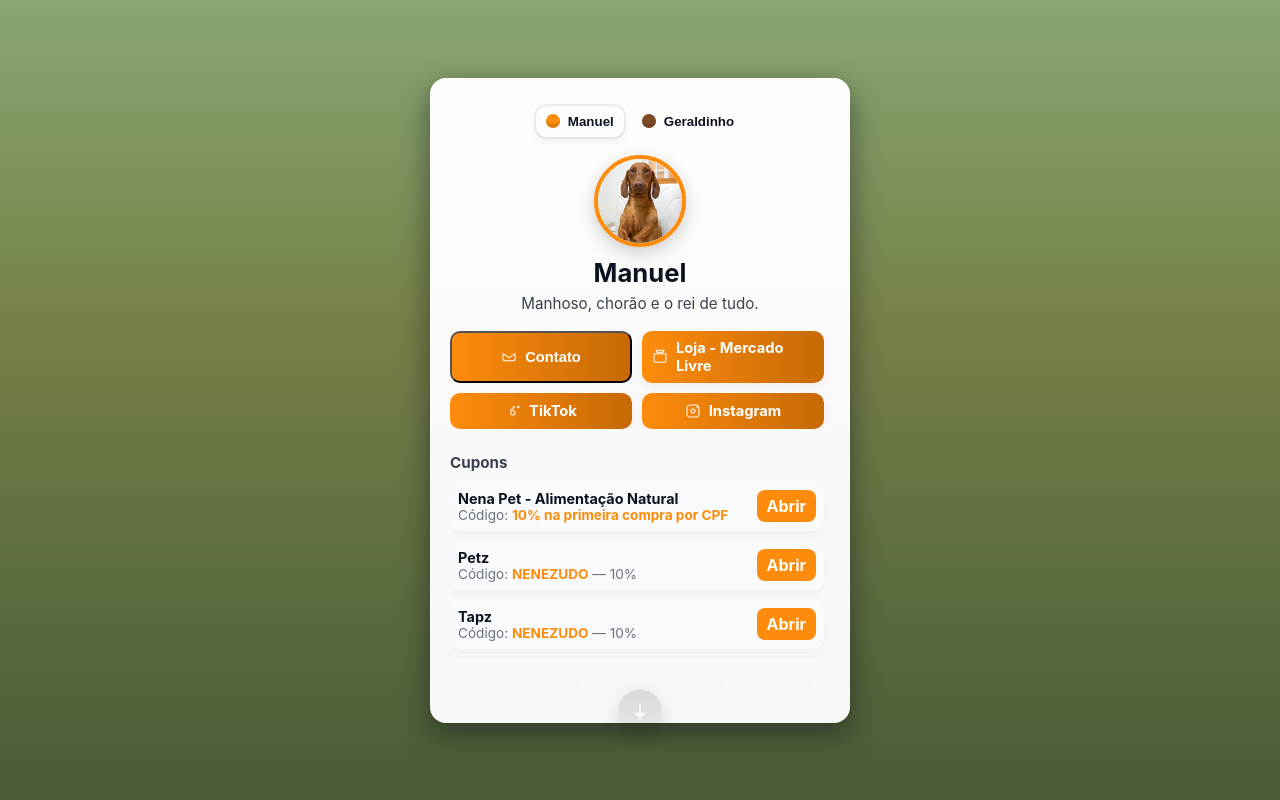
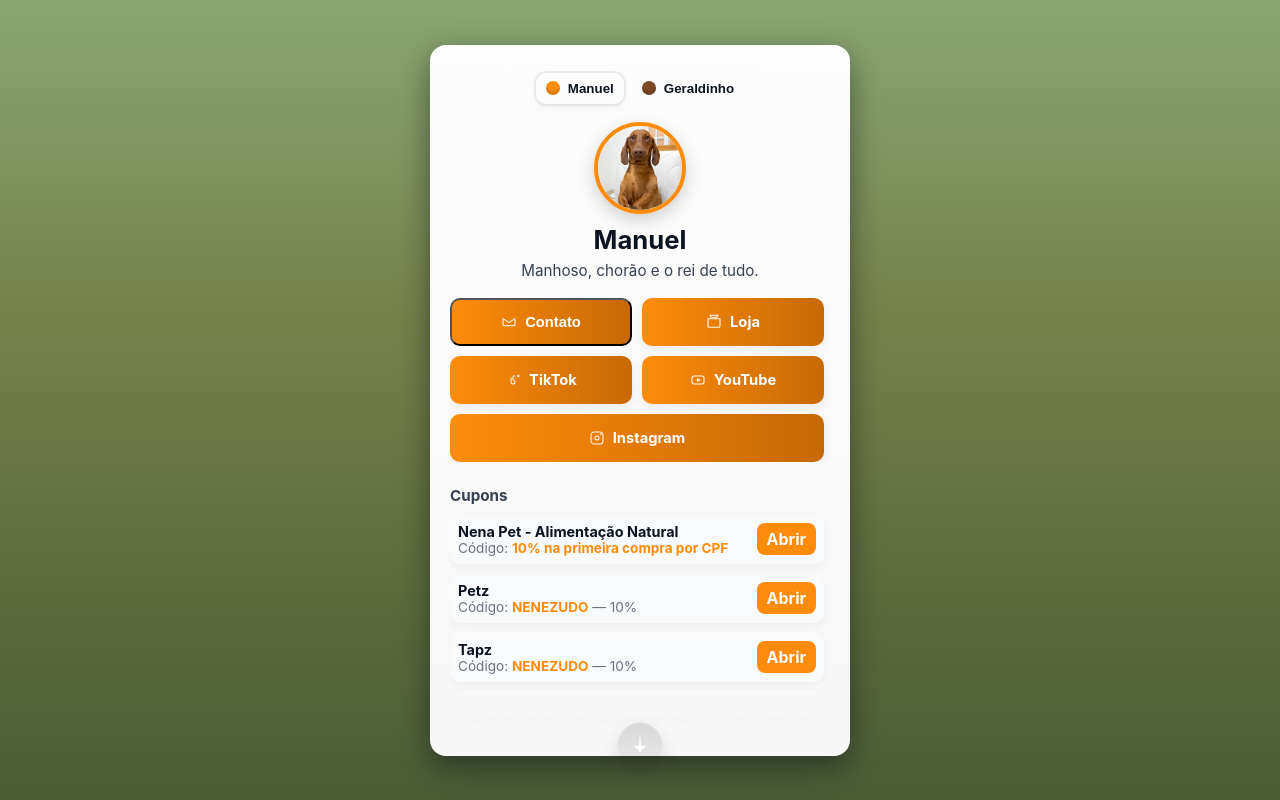
Before and after one commit to rogerit4iot/manuelegeraldinho, a React (Vite) app: page / in a window 1280 px wide. Shown: the top 800 px of the page. Built offline with nearby package versions, Linux system fonts and the light colour scheme; no server answers.

Commit message:
Adicionado youtube e ajustado layout

```diff
--- a/src/App.jsx
+++ b/src/App.jsx
@@ -25,9 +25,10 @@ export default function App(){
 
   const links = [
     { label: 'Contato', href: 'mailto:manueldaaventura@gmail.com' },
-    { label: 'Loja - Mercado Livre', href: 'https://www.mercadolivre.com.br/social/nnzd' },
+    { label: 'Loja', href: 'https://www.mercadolivre.com.br/social/nnzd' },
     { label: 'TikTok', href: 'https://www.tiktok.com/@manuel.da.aventura' },
-    { label: 'Instagram', href: 'https://www.instagram.com/manuel_geraldinho/' }
+    { label: 'YouTube', href: 'https://www.youtube.com/@manuel_geraldinho' },
+    { label: 'Instagram', href: 'https://www.instagram.com/manuel_geraldinho/', fullWidth: true }
   ]
 
   const [toast, setToast] = useState(null)
@@ -131,6 +132,9 @@ export default function App(){
                 case 'tiktok': return (
                   <svg className="icon" viewBox="0 0 24 24" xmlns="http://www.w3.org/2000/svg" fill="none" stroke="currentColor" strokeWidth="1.6" strokeLinecap="round" strokeLinejoin="round"><path d="M9 9v6a3 3 0 1 0 3-3V6h3"/><circle cx="20" cy="6" r="1"/></svg>
                 )
+                case 'youtube': return (
+                  <svg className="icon" viewBox="0 0 24 24" xmlns="http://www.w3.org/2000/svg" fill="none" stroke="currentColor" strokeWidth="1.6" strokeLinecap="round" strokeLinejoin="round"><rect x="3" y="6" width="18" height="12" rx="3"/><polygon points="11 10 15 12 11 14 11 10"/></svg>
+                )
                 case 'instagram': return (
                   <svg className="icon" viewBox="0 0 24 24" xmlns="http://www.w3.org/2000/svg" fill="none" stroke="currentColor" strokeWidth="1.6" strokeLinecap="round" strokeLinejoin="round"><rect x="3" y="3" width="18" height="18" rx="5"/><circle cx="12" cy="12" r="3"/><circle cx="17.5" cy="6.5" r="0.5"/></svg>
                 )
@@ -140,7 +144,12 @@ export default function App(){
 
             if(isMail){
               return (
-                <button key={key} className="btn btn-copy" onClick={(e)=>{ handleCopyEmail(e, l.href); sendAnalytics('contact_copy', {link: l.href}) }} aria-label={`Copiar email ${l.href}`}>
+                <button
+                  key={key}
+                  className={`btn btn-copy ${l.fullWidth ? 'btn-wide' : ''}`}
+                  onClick={(e)=>{ handleCopyEmail(e, l.href); sendAnalytics('contact_copy', {link: l.href}) }}
+                  aria-label={`Copiar email ${l.href}`}
+                >
                   <Icon type="mail" />
                   {l.label}
                 </button>
@@ -151,10 +160,18 @@ export default function App(){
             let type = 'shop'
             if(/instagram/i.test(l.label)) type = 'instagram'
             if(/tiktok/i.test(l.label)) type = 'tiktok'
+            if(/youtube/i.test(l.label)) type = 'youtube'
             if(/loja|mercado/i.test(l.label)) type = 'shop'
 
             return (
-              <a className="btn" key={key} href={l.href} target="_blank" rel="noopener noreferrer" onClick={()=> sendAnalytics('link_click', {link: l.href, label: l.label})}>
+              <a
+                className={`btn ${l.fullWidth ? 'btn-wide' : ''}`}
+                key={key}
+                href={l.href}
+                target="_blank"
+                rel="noopener noreferrer"
+                onClick={()=> sendAnalytics('link_click', {link: l.href, label: l.label})}
+              >
                 <Icon type={type} />
                 {l.label}
               </a>
--- a/src/styles.css
+++ b/src/styles.css
@@ -53,6 +53,9 @@ body {
 .links .btn-copy {
   width: 100%;
 }
+.links .btn-wide {
+  grid-column: 1 / -1;
+}
 
 .btn {
   display: inline-flex;
@@ -67,7 +70,7 @@ body {
   box-shadow: 0 4px 10px rgba(0,0,0,0.06);
   transition: transform .12s ease, box-shadow .12s ease, background .15s ease;
   font-size: 0.92rem;
-  min-height: 36px;
+  min-height: 48px;
 }
 .btn:hover { transform: translateY(-1px); box-shadow: 0 6px 14px rgba(0,0,0,0.08); }
 
--- a/styles.css
+++ b/styles.css
@@ -45,11 +45,18 @@ body {
 .bio { margin: 0; color: #374151; font-size: 0.95rem; }
 
 .links {
-  display: flex;
-  flex-direction: column;
-  gap: 10px;
+  display: grid;
+  grid-template-columns: repeat(2, minmax(0, 1fr));
+  gap: 12px;
   overflow: auto; /* permite rolagem interna caso haja muitos links */
   padding-right: 6px; /* espaço para scrollbar interna */
+}
+.links .btn,
+.links .btn-copy {
+  width: 100%;
+}
+.links .btn-wide {
+  grid-column: 1 / -1;
 }
 
 .btn {
@@ -64,6 +71,7 @@ body {
   background: linear-gradient(90deg,var(--accent),var(--accent-dark));
   box-shadow: 0 6px 16px rgba(0,0,0,0.08);
   transition: transform .12s ease, box-shadow .12s ease, background .15s ease;
+  min-height: 48px;
 }
 .btn:hover { transform: translateY(-3px); box-shadow: 0 10px 22px rgba(0,0,0,0.12); }
 
```
